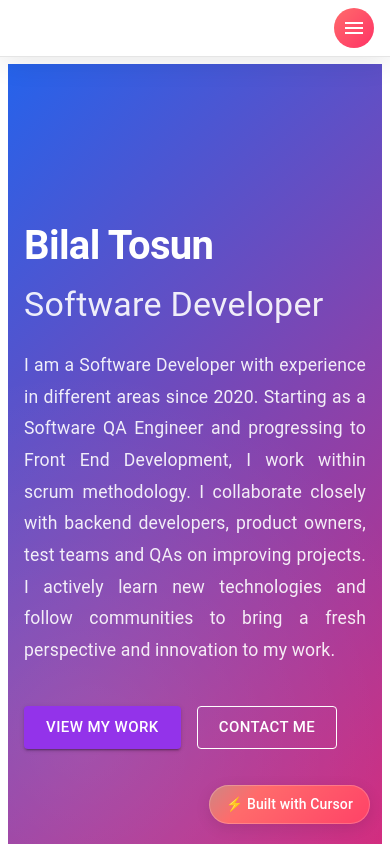
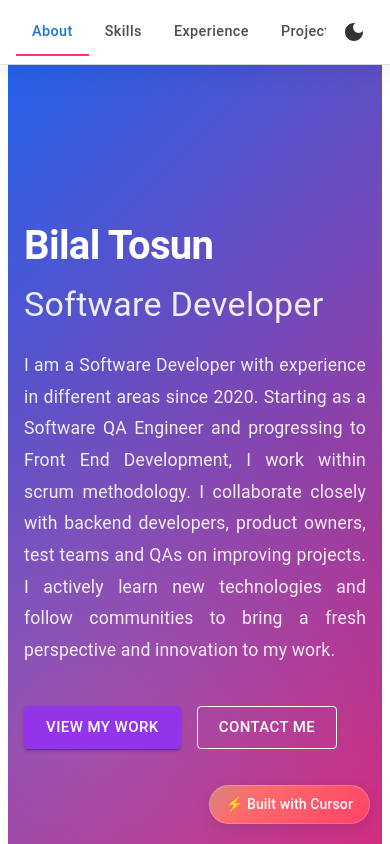
Before and after one commit to bilaltosungit/cursor-nextjs-portfolio, a Next.js app: page / in a window 390 px wide. Shown: the top 844 px of the page. Built offline with nearby package versions, Linux system fonts and the light colour scheme.

Commit message:
updated navbar mobile view

```diff
--- a/src/components/Navbar.js
+++ b/src/components/Navbar.js
@@ -1,6 +1,6 @@
 'use client';
 
-import { Container, List, ListItemText, IconButton, Drawer } from '@mui/material';
+import { Container, List, ListItemText, IconButton, Drawer, Tabs, Tab, Box } from '@mui/material';
 import { useState } from 'react';
 import { useRouter } from 'next/navigation';
 import MenuIcon from '@mui/icons-material/Menu';
@@ -22,17 +22,20 @@ import {
 export default function Navbar() {
   const router = useRouter();
   const [mobileOpen, setMobileOpen] = useState(false);
+  const [value, setValue] = useState(0);
   const { isDarkMode, toggleTheme } = useTheme();
 
   const handleDrawerToggle = () => {
     setMobileOpen(!mobileOpen);
   };
 
+  const handleTabChange = (event, newValue) => {
+    setValue(newValue);
+    const items = ['about', 'skills', 'experience', 'projects', 'contact'];
+    handleNavigation(items[newValue]);
+  };
+
   const handleNavigation = (item) => {
-    if (item === 'blog') {
-      router.push('/blog');
-      setMobileOpen(false);
-    } else {
     router.push('/');
     // Wait for next tick to ensure we're on the home page
     setTimeout(() => {
@@ -42,7 +45,6 @@ export default function Navbar() {
         setMobileOpen(false);
       }
     }, 100);
-    }
   };
 
   return (
@@ -58,7 +60,7 @@ export default function Navbar() {
           <NavContainer>
             {/* Desktop Navigation */}
             <DesktopNav>
-              {['About', 'Skills', 'Experience', 'Projects', 'Blog', 'Contact'].map((item) => (
+              {['About', 'Skills', 'Experience', 'Projects', 'Contact'].map((item) => (
                 <NavButton
                   key={item}
                   onClick={() => handleNavigation(item.toLowerCase())}
@@ -81,10 +83,73 @@ export default function Navbar() {
               </IconButton>
             </DesktopNav>
 
-            {/* Mobile Menu Button */}
-            <StyledMobileMenu onClick={handleDrawerToggle} isDarkMode={isDarkMode}>
-              <MenuIcon />
-            </StyledMobileMenu>
+            {/* Mobile Tab Navigation */}
+            <Box
+              sx={{
+                display: { xs: 'flex', md: 'none' },
+                width: '100%',
+                alignItems: 'center',
+                gap: 1,
+                overflow: 'hidden'
+              }}
+            >
+              <Box sx={{
+                flex: 1,
+                width: '100%',
+                overflowX: 'auto',
+                '.MuiTabs-root': {
+                  minHeight: '48px',
+                },
+                '.MuiTabs-scroller': {
+                  overflowX: 'auto !important',
+                  '::-webkit-scrollbar': {
+                    display: 'none'
+                  },
+                  scrollbarWidth: 'none',
+                  WebkitOverflowScrolling: 'touch',
+                  touchAction: 'pan-x',
+                }
+              }}>
+                <Tabs
+                  value={value}
+                  onChange={handleTabChange}
+                  variant="scrollable"
+                  scrollButtons={false}
+                  aria-label="nav tabs"
+                  sx={{
+                    '& .MuiTab-root': {
+                      color: isDarkMode ? 'rgba(255, 255, 255, 0.7)' : 'rgba(0, 0, 0, 0.7)',
+                      textTransform: 'none',
+                      fontWeight: 500,
+                      fontSize: '0.9rem',
+                      minWidth: 'auto',
+                      padding: '12px 16px',
+                      minHeight: '48px',
+                      flexShrink: 0,
+                    },
+                    '& .Mui-selected': {
+                      color: isDarkMode ? '#4ECDC4' : '#FF3366',
+                    },
+                    '& .MuiTabs-indicator': {
+                      backgroundColor: isDarkMode ? '#4ECDC4' : '#FF3366',
+                    },
+                  }}
+                >
+                  {['About', 'Skills', 'Experience', 'Projects', 'Contact'].map((item) => (
+                    <Tab key={item} label={item} />
+                  ))}
+                </Tabs>
+              </Box>
+              <IconButton
+                onClick={toggleTheme}
+                sx={{
+                  color: isDarkMode ? '#FFD93D' : '#333',
+                  padding: '8px',
+                }}
+              >
+                {isDarkMode ? <LightModeIcon /> : <DarkModeIcon />}
+              </IconButton>
+            </Box>
           </NavContainer>
         </Container>
       </StyledNavbar>
@@ -110,7 +175,7 @@ export default function Navbar() {
           </StyledMobileMenu>
         </DrawerHeader>
         <List>
-          {['About', 'Skills', 'Experience', 'Projects', 'Blog', 'Contact'].map((item) => (
+          {['About', 'Skills', 'Experience', 'Projects', 'Contact'].map((item) => (
             <StyledDrawerListItem key={item} onClick={() => handleNavigation(item.toLowerCase())}>
               <ListItemText
                 primary={item}
@@ -128,6 +193,27 @@ export default function Navbar() {
               />
             </StyledDrawerListItem>
           ))}
+          <StyledDrawerListItem onClick={toggleTheme}>
+            <ListItemText
+              primary={isDarkMode ? "Light Mode" : "Dark Mode"}
+              secondary={isDarkMode ? "☀️" : "🌙"}
+              sx={{
+                textAlign: 'right',
+                '& .MuiTypography-root': {
+                  fontWeight: 500,
+                  background: isDarkMode
+                    ? 'linear-gradient(45deg, #FFD93D, #F6E05E)'
+                    : 'linear-gradient(45deg, #4A5568, #2D3748)',
+                  WebkitBackgroundClip: 'text',
+                  WebkitTextFillColor: 'transparent',
+                },
+                '& .MuiTypography-secondary': {
+                  fontSize: '1.2rem',
+                  marginTop: '4px'
+                }
+              }}
+            />
+          </StyledDrawerListItem>
         </List>
       </Drawer>
     </>
```
Lines whose indentation alone changed are shown as unchanged.
